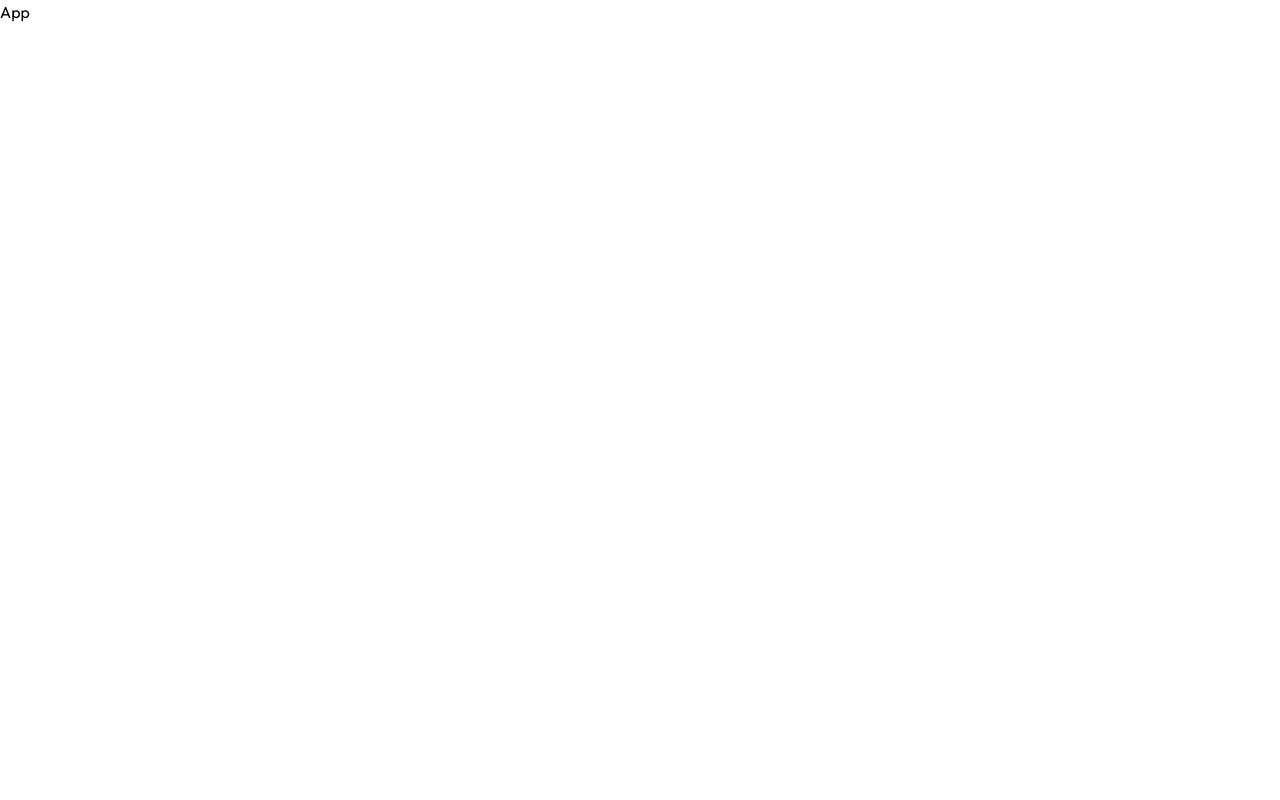
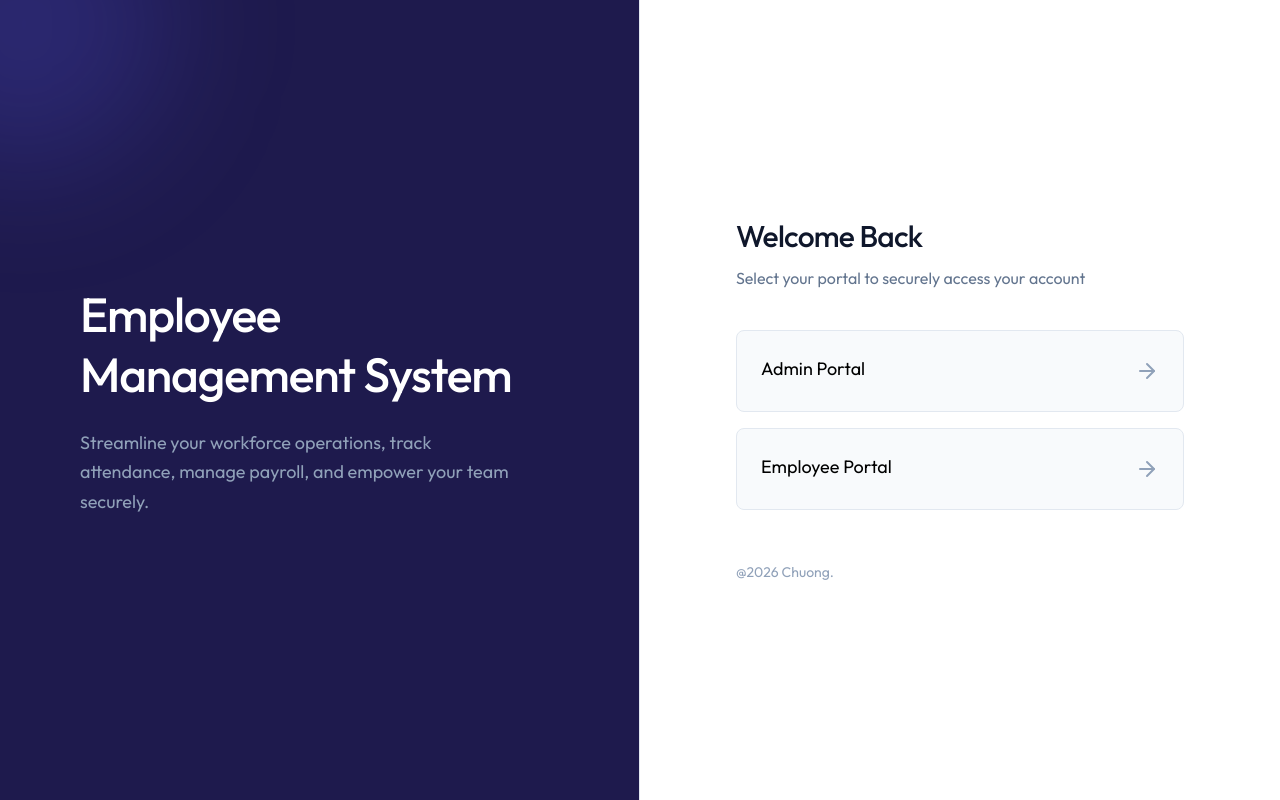
Before and after one commit to btcxinchao/FullStack-EMS, a React (Vite) app in the folder client/: page /login in a window 1280 px wide. Built offline with nearby package versions, Linux system fonts and the light colour scheme.

Commit message:
One Time

```diff
--- a/client/src/App.jsx
+++ b/client/src/App.jsx
@@ -1,8 +1,43 @@
-import React from 'react'
-
+import {Toaster } from 'react-hot-toast'
+import LoginLanding from './pages/LoginLanding'
+import { Routes, Route } from 'react-router-dom'
+import Layout from './pages/Layout'
+import Dashboard from './pages/Dashboard'
+import Employees from './pages/Employee'
+import Leave from './pages/Leave'
+import Payslips from './pages/Payslips'
+import Settings from './pages/Setting'
+import PrintPayslip from './pages/PrintPayslip'
+import { Navigate } from 'react-router-dom'
+import LoginForm from './components/LoginForm'
 const App = () => {
   return (
-    <div>App</div>
+    <>
+    <Toaster/>
+    <Routes>
+      <Route path="/login" element = {<LoginLanding  />} />
+      <Route path="/login/admin" element = {<LoginForm
+             role="admin" title="Admin Portal"
+             subtitle="Sign in to manage the organization      "/>} />
+      <Route path="/login/employee" element = {<LoginForm
+             role="employee" title="Employee Portal"
+             subtitle="Sign in to access your account      "/>} />
+
+
+
+      <Route element={<Layout/>}>
+        <Route path="/dashboard" element= {<Dashboard/>} />
+        <Route path="/employees" element= {<Employees/>} />
+        <Route path="/leave" element= {<Leave/>} />
+        <Route path="/payslips" element= {<Payslips/>} />
+        <Route path="/settings" element= {<Settings/>} />
+      </Route>
+      <Route path="/print/payslips/:id" element = {<PrintPayslip/>} />
+
+    <Route path="*" element={<Navigate to="/dashboard"  replace/>}/>
+
+    </Routes>
+    </>
   )
 }
 
--- /dev/null
+++ b/client/src/components/LoginForm.jsx
@@ -0,0 +1,8 @@
+
+const LoginForm = () => {
+  return (
+    <div>LoginForm</div>
+  )
+}
+
+export default LoginForm
--- /dev/null
+++ b/client/src/components/LoginLeftSide.jsx
@@ -0,0 +1,27 @@
+const LoginLeftSide = () => {
+  return (
+    <div className="hidden md:flex w-1/2 bg-indigo-950 relative overflow-hidden border-r border-slate-200">
+
+      {/* Background Blur */}
+      <div className="absolute -top-30 -left-30 w-72 h-72 bg-indigo-500/20 rounded-full blur-3xl"></div>
+
+      {/* Content */}
+      <div className="relative z-10 flex flex-col items-start justify-center p-12 lg:p-20 w-full h-full">
+
+        <h1 className="text-4xl lg:text-5xl font-medium text-white mb-6 leading-tight tracking-tight">
+          Employee <br />
+          Management System
+        </h1>
+
+        <p className="text-slate-400 text-lg max-w-md leading-relaxed">
+          Streamline your workforce operations, track attendance,
+          manage payroll, and empower your team securely.
+        </p>
+
+      </div>
+
+    </div>
+  )
+}
+
+export default LoginLeftSide
--- /dev/null
+++ b/client/src/pages/Attendance.jsx
@@ -0,0 +1,8 @@
+
+const Attendance = () => {
+  return (
+    <div>Attendance</div>
+  )
+}
+
+export default Attendance
--- /dev/null
+++ b/client/src/pages/Dashboard.jsx
@@ -0,0 +1,9 @@
+
+
+const Dashboard = () => {
+  return (
+    <div>Dashboard</div>
+  )
+}
+
+export default Dashboard
--- /dev/null
+++ b/client/src/pages/Employee.jsx
@@ -0,0 +1,8 @@
+
+const Employees = () => {
+  return (
+    <div>Employee</div>
+  )
+}
+
+export default Employees
--- /dev/null
+++ b/client/src/pages/Layout.jsx
@@ -0,0 +1,15 @@
+import { Outlet } from "react-router-dom"
+const Layout = () => {
+  return (
+    <div className="flex h-screen bg-linear-to-br from-slate-50 via-white to-indigo-50/30">
+      <p>Sidebar</p>
+      <main className="flex-1 overflow-y-auto">
+        <div className="p-4 pt-16 sm:p-6 sm:pt-6 lg:pt-8 max-w-400 mx-auto">
+          <Outlet/>
+        </div>
+      </main>
+    </div>
+  )
+}
+
+export default Layout
--- /dev/null
+++ b/client/src/pages/Leave.jsx
@@ -0,0 +1,8 @@
+
+const Leave = () => {
+  return (
+    <div>Leave</div>
+  )
+}
+
+export default Leave
--- /dev/null
+++ b/client/src/pages/LoginLanding.jsx
@@ -0,0 +1,56 @@
+import LoginLeftSide from "../components/LoginLeftSide"
+import { ArrowRightIcon, ShieldIcon, UserIcon } from "lucide-react"
+import {Link} from "react-router-dom"
+const LoginLanding = () => {
+  const portalOptions =[
+    {
+      to : "/login/admin",
+      title : "Admin Portal",
+      desctiption : "Manage employees, departments, payroll, and system configuration",
+      icon : ShieldIcon
+    },{
+      to : "/login/employee",
+      title : "Employee Portal",
+      desctiption : "View your profile , track attendance , request time off and access payslips",
+      icon : UserIcon
+    }
+  ]
+
+  return (
+    <div className="min-h-screen flex flex-col md:flex-row ">
+       <LoginLeftSide/>
+
+
+       <div className="w-full md:w-1/2 flex flex-col items-center justify-center p-6 sm:p-1 lg:p-16 relative overflow-y-auto min-h-screen">
+           <div className="w-full max-w-md animate-fade-in relative z-10">
+             {/* header */}
+             <div className="mb-10 text-center md:text-left">
+              <h2 className="text-3xl font-medium text-slate-900 tracking-tight mb-3 ">Welcome Back</h2>
+              <p className="text-slate-500"> Select your portal to securely access your account</p>
+             </div>
+             {/* portal list */}
+             <div className="space-y-4">
+              {portalOptions.map((portal)=>(
+                <Link key={portal.to} to={portal.to} className="group block bg-slate-50 border border-slate-200 rounded-lg p-5 sm:p-6
+                transiton-all duration-300 hover:border-indigo-400 hover:bg-indigo-50">
+                  <div className=" flex justify-between items-center gap-4  sm:gap-5">
+                    <h3 className="text-lg group-hover:text-indigo-600 mb-1 transition-colors ">{portal.title}</h3>
+                  <ArrowRightIcon className="text-slate-400">
+                    </ArrowRightIcon >
+                  </div>
+                <div>
+                </div>
+                </Link>
+              ))}
+             </div>
+             {/* Footer */}
+             <div className="mt-13 text-center md:text-left text-sm text-slate-400 ">
+               <p>@{new Date().getFullYear()} Chuong.</p>
+             </div>
+           </div>
+       </div>
+    </div>
+  )
+}
+
+export default LoginLanding
--- /dev/null
+++ b/client/src/pages/Payslips.jsx
@@ -0,0 +1,8 @@
+
+const Payslips = () => {
+  return (
+    <div>Payslips</div>
+  )
+}
+
+export default Payslips
--- /dev/null
+++ b/client/src/pages/PrintPayslip.jsx
@@ -0,0 +1,8 @@
+
+const PrintPayslip = () => {
+  return (
+    <div>PrintPayslip</div>
+  )
+}
+
+export default PrintPayslip
--- /dev/null
+++ b/client/src/pages/Setting.jsx
@@ -0,0 +1,8 @@
+
+const Settings = () => {
+  return (
+    <div>Setting</div>
+  )
+}
+
+export default Settings
```
